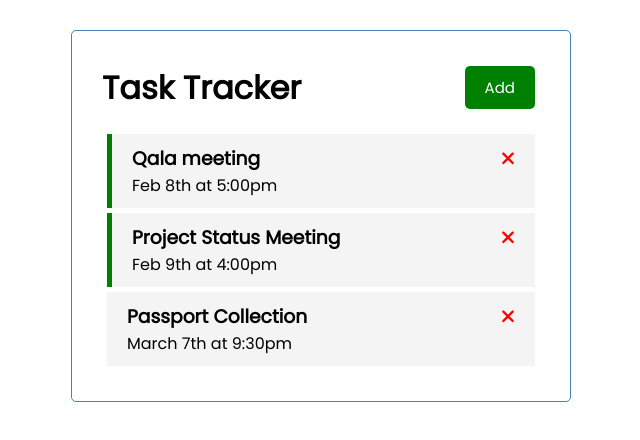
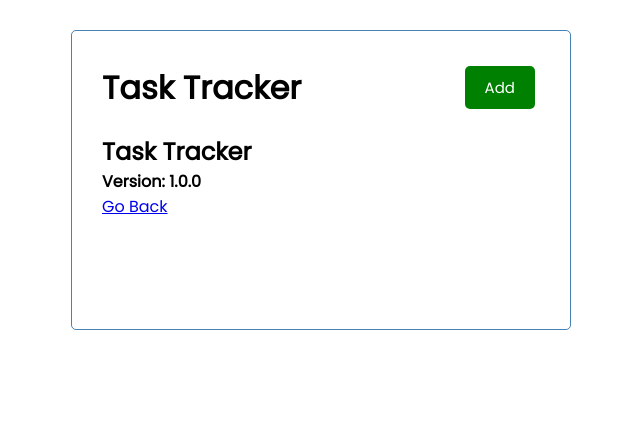
Before and after one commit to Victor-Ihemadu/angular-crash, an Angular app: page /about in a window 1280 px wide. Shown: the top 440 px of the page, without its empty margins (319-959 px from the left). Built offline with nearby package versions, Linux system fonts and the light colour scheme; data requests are answered from the project's data file.

Commit message:
footer component created

```diff
--- a/src/app/app.module.ts
+++ b/src/app/app.module.ts
@@ -12,11 +12,12 @@
 import { TaskItemComponent } from './components/task-item/task-item.component';
 import { AddTaskComponent } from './components/add-task/add-task.component';
 import { AboutComponent } from './components/about/about.component';
+import { FooterComponent } from './components/footer/footer.component';
 
 
 const appRoutes: Routes = [
   { path: '', component: TasksComponent },
-  { path: 'about', component: TasksComponent },
+  { path: 'about', component: AboutComponent },
 ];
 
 @NgModule({
@@ -28,6 +29,7 @@
     TaskItemComponent,
     AddTaskComponent,
     AboutComponent,
+    FooterComponent,
   ],
   imports: [
     BrowserModule,
--- a/src/app/components/about/about.component.html
+++ b/src/app/components/about/about.component.html
@@ -1 +1,5 @@
-<p>about works!</p>
+<div>
+    <h2>Task Tracker</h2>
+    <h4>Version: 1.0.0</h4>
+    <a routerLink="/">Go Back</a>
+</div>
--- /dev/null
+++ b/src/app/components/footer/footer.component.html
@@ -0,0 +1 @@
+<p>footer works!</p>
```
Also changed, not shown: src/app/components/footer/footer.component.ts (added, +10 -0 lines), src/app/components/footer/footer.component.css (added), 1 other file (tests, documents, lock files or other folders).
